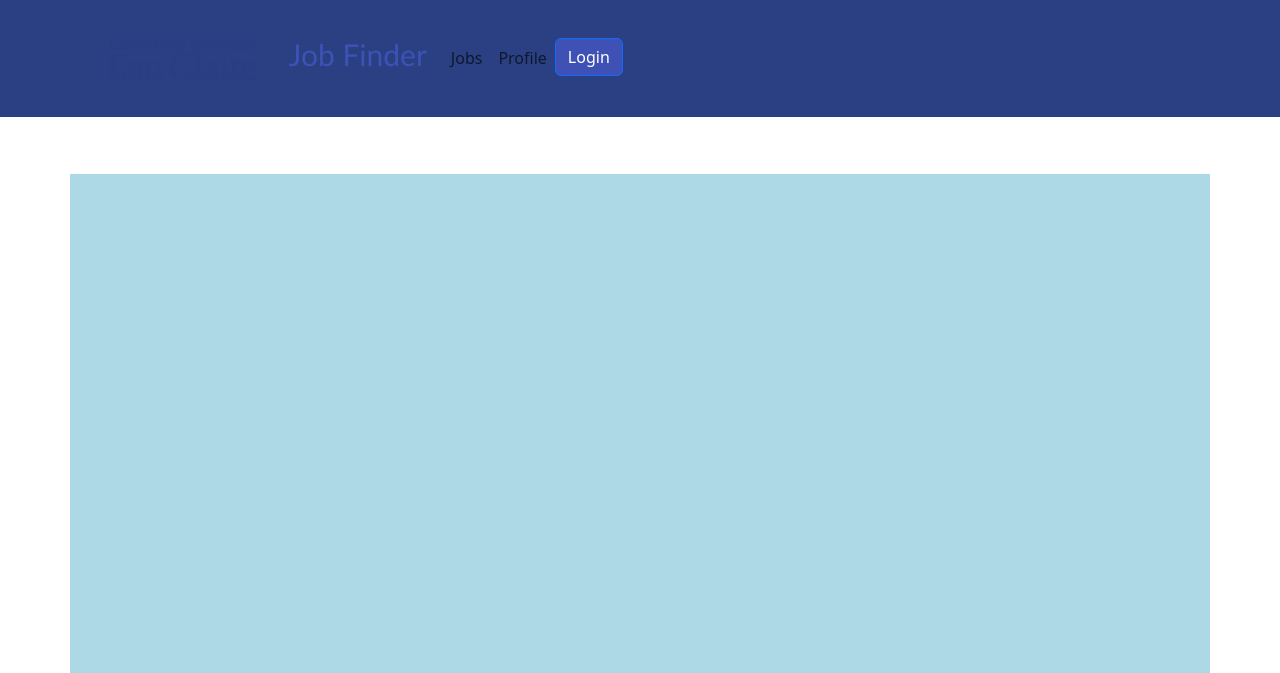
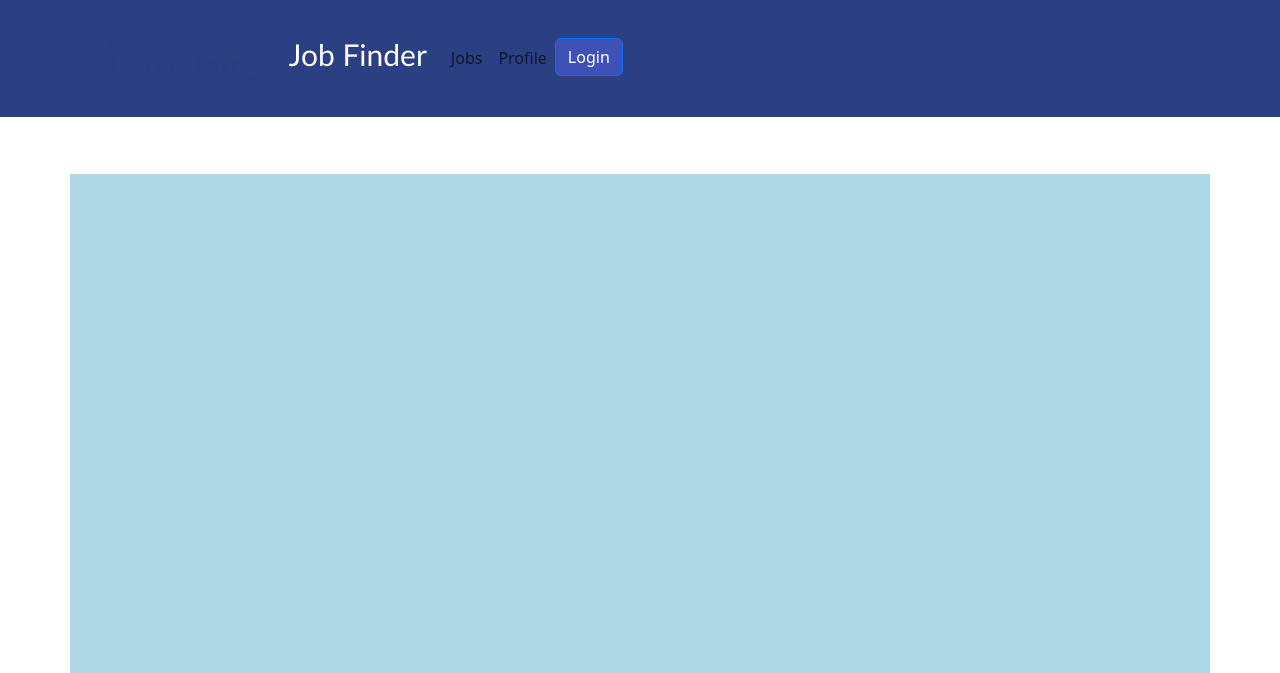
Before and after one commit to rootdrew27/CS355-GP, a Flask app: page / in a window 1280 px wide. Shown: the top 673 px of the page. Run offline with Flask 3, Linux system fonts and the light colour scheme; parts of the project's set-up code (start-up, migrations or seed data) failed here and were passed over.

Commit message:
Update styles.css

```diff
--- a/JobFinder/static/styles.css
+++ b/JobFinder/static/styles.css
@@ -1,7 +1,7 @@
 .navbar-brand{
     font-family: 'Gill Sans', 'Gill Sans MT', Calibri, 'Trebuchet MS', sans-serif;
     font-size: 30px;
-    color: #3f51b5;
+    color: white;
 }
 .btn-primary, .btn-outline-primary{
     background-color: #3f51b5;
```
